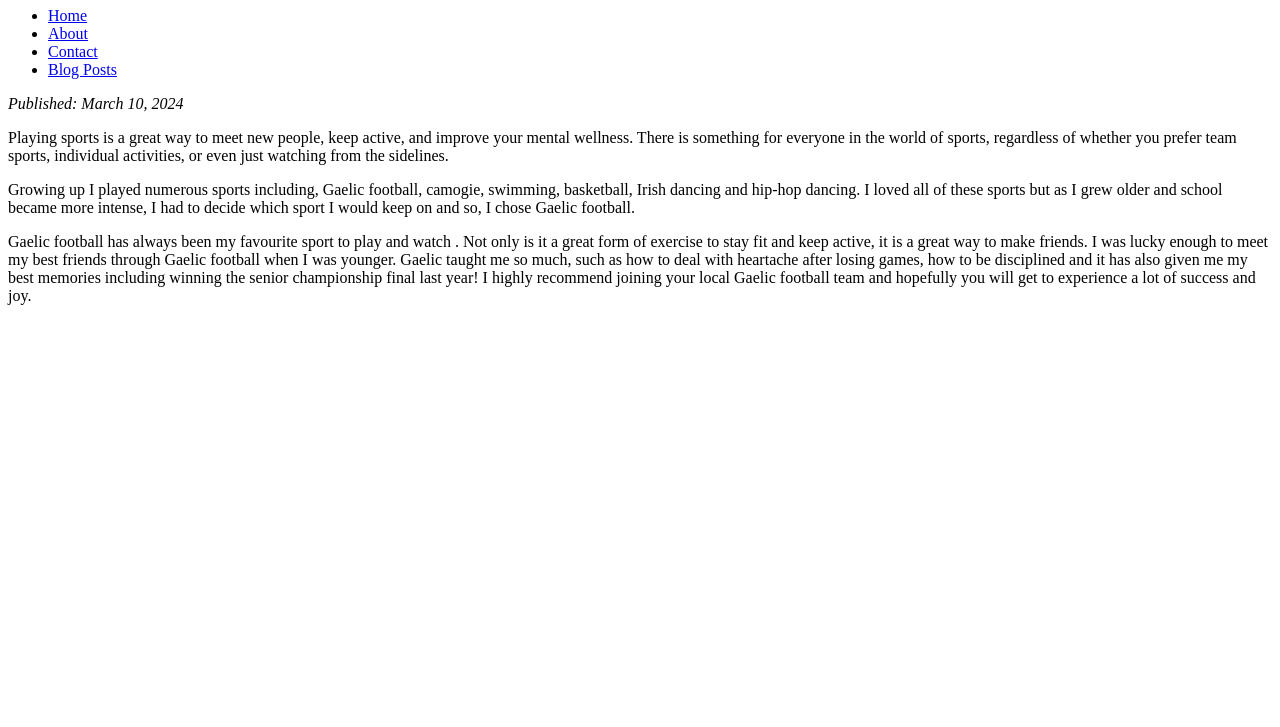
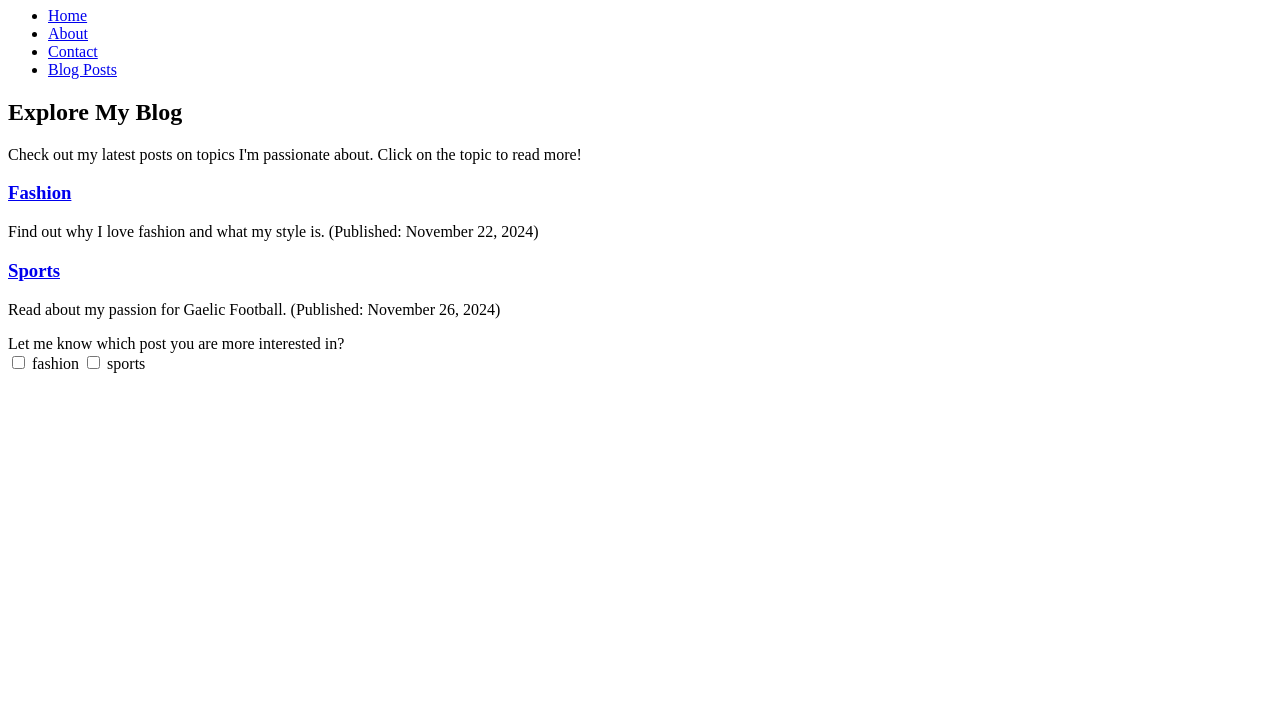
Before and after one commit to katieowens04/KatieOwens-My-Life, a plain HTML site: page blogposts.html in a window 1280 px wide. Shown: the part 73-800 px from the top of the page. Drawn offline with Linux system fonts and the light colour scheme.

Commit message:
Update blogposts.html

```diff
--- a/blogposts.html
+++ b/blogposts.html
@@ -3,12 +3,12 @@
 <head>
     <meta charset="UTF-8">
     <meta name="viewport" content="width=device-width, initial-scale=1">
-    <title>Sports - Katie Owens's Blog</title>
+    <title>Blog Posts - Katie Owens's Blog</title>
 </head>
 <body>
     <!-- Header Section -->
     <header>
-        <h1>Sports: Staying Active </h1>
+        <h1>Blog Posts</h1>
     </header>
 
     <!-- Navigation Bar -->
@@ -21,18 +21,34 @@
         </ul>
     </nav>
 
-    <!-- Blog Content -->
+    <!-- Blog Section -->
     <section>
-        <p><em>Published: March 10, 2024</em></p>
-        <p>
-        Playing sports is a great way to meet new people, keep active, and improve your mental wellness. There is something for everyone in the world of sports, regardless of whether you prefer team sports, individual activities, or even just watching from the sidelines.
-        </p>
-        <p>
-            Growing up I played numerous sports including, Gaelic football, camogie, swimming, basketball, Irish dancing and hip-hop dancing. I loved all of these sports but as I grew older and school became more intense, I had to decide which sport I would keep on and so, I chose Gaelic football.
-        </p>
-        <p>
-Gaelic football has always been my favourite sport to play and watch . Not only is it a great form of exercise to stay fit and keep active, it is a great way to make friends. I was lucky enough to meet my best friends through Gaelic football when I was younger. Gaelic taught me so much, such as how to deal with heartache after losing games, how to be disciplined and it has also given me my best memories including winning the senior championship final last year! I highly recommend joining your local Gaelic football team and hopefully you will get to experience a lot of success and joy.
-        </p>
+        <h2>Explore My Blog</h2>
+        <p>Check out my latest posts on topics I'm passionate about. Click on the topic to read more!</p>
+
+        <!-- Blog Post Links -->
+        <article>
+            <h3><a href="fashion.html">Fashion</a></h3>
+            <p>Find out why I love fashion and what my style is. (Published: November 22, 2024)</p>
+        </article>
+
+        <article>
+            <h3><a href="sports.html">Sports</a></h3>
+            <p>Read about my passion for Gaelic Football. (Published: November 26, 2024)</p>
+        </article>
+Let me know which post you are more interested in?
+<html>
+<head>
+<title>Checkbox Control</title>
+</head>
+<body>
+<form>
+<input type="checkbox" name="fashion" value="on"> fashion
+<input type="checkbox" name="sports" value="on"> sports
+</form>
+</body>
+</html>
+
     </section>
 </body>
 </html>
```
